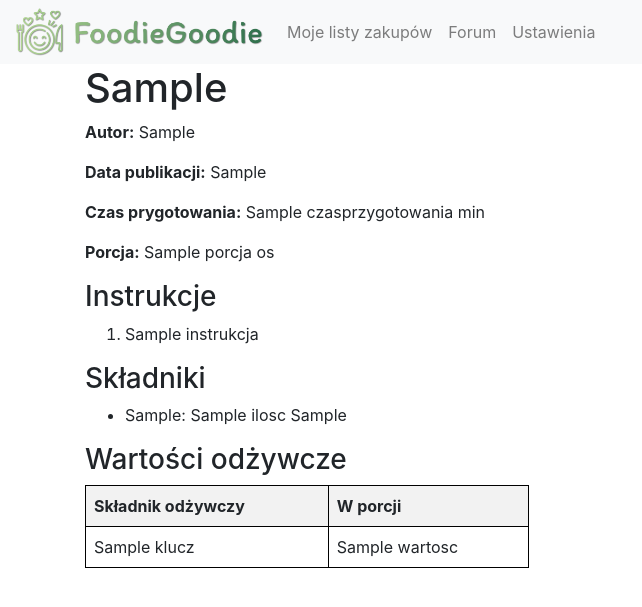
After one commit to natmali404/FoodieGoodie, a Django app: template foodie_goodie/foodie_goodie_app/templates/recipedetails/recipe_detail.html in a window 1280 px wide. The commit adds this page. Shown: the top 607 px of the page, without its empty margins (0-642 px from the left). Run offline with Django 5.2, Linux system fonts and the light colour scheme; the template is opened without the code that fills it: most values are stand-ins (such as "Sample title", 1, 10 or a date in 2020); some libraries are stand-ins or nearby versions.

Commit message:
first look recepie_detail

```diff
--- a/foodie_goodie/foodie_goodie_app/templates/home.html
+++ b/foodie_goodie/foodie_goodie_app/templates/home.html
@@ -20,6 +20,11 @@
         <a href=""><button class="usecase-button">Forum</button></a>
     </div>
 
+    <div class="usecase-section">
+        <p>2.1.3 i 5 Interakcja z przepisem + przeliczanie składników (Mateusz Dejewski)</p>
+        <a href=""><button class="usecase-button">Przepis</button></a>
+    </div>
+
 
 </main>
 {% endblock %}
--- /dev/null
+++ b/foodie_goodie/foodie_goodie_app/templates/recipedetails/recipe_detail.html
@@ -0,0 +1,47 @@
+{% extends "base.html" %}
+
+{% block title %}{{ przepis.nazwaPrzepisu }}{% endblock %}
+
+{% block content %}
+<div class="przepis-detail">
+    <h1>{{ przepis.nazwaPrzepisu }}</h1>
+    <p><strong>Autor:</strong> {{ przepis.autorPrzepisu.nazwaUzytkownika }}</p>
+    <p><strong>Data publikacji:</strong> {{ przepis.dataPublikacji }}</p>
+    <p><strong>Czas prygotowania:</strong> {{ przepis.czasprzygotowania }} min</p>
+    <p><strong>Porcja:</strong> {{ przepis.porcja }} os</p>
+
+
+    <h3>Instrukcje</h3>
+    <ol>
+        {% for instrukcja in przepis.instrukcje %}
+        <li>{{ instrukcja }}</li>
+        {% endfor %}
+    </ol>
+
+    <h3>Składniki</h3>
+    <ul>
+        {% for skladnik_przepisu in skladniki_przepisu %}
+        <li>{{ skladnik_przepisu.skladnik.nazwaSkladnika }}: {{ skladnik_przepisu.skladnik.ilosc }} {{ skladnik_przepisu.skladnik.jednostka.nazwaJednostki }}</li>
+        {% endfor %}
+    </ul>
+
+    <h3>Wartości odżywcze</h3>
+<table style="border-collapse: collapse; width: 40%; border: 1px solid black;">
+    <thead>
+        <tr style="border: 1px solid black; background-color: #f2f2f2;">
+            <th style="border: 1px solid black; padding: 8px;">Składnik odżywczy</th>
+            <th style="border: 1px solid black; padding: 8px;">W porcji</th>
+        </tr>
+    </thead>
+    <tbody>
+        {% for klucz, wartosc in przepis.wartosciodzywcze.items %}
+        <tr style="border: 1px solid black;">
+            <td style="border: 1px solid black; padding: 8px;">{{ klucz }}</td>
+            <td style="border: 1px solid black; padding: 8px;">{{ wartosc }}</td>
+        </tr>
+        {% endfor %}
+    </tbody>
+</table>
+
+</div>
+{% endblock %}
--- a/foodie_goodie/foodie_goodie_app/urls.py
+++ b/foodie_goodie/foodie_goodie_app/urls.py
@@ -5,4 +5,5 @@ from .swagger import schema_view
 urlpatterns = [
     path('', main_views.home, name='home'),  # Home view
     path('swagger/', schema_view.with_ui('swagger', cache_timeout=0), name='schema-swagger-ui'),
+    path('przepis/<int:id>/', main_views.przepis_detail, name='recipe_detail'),
 ]
```
Also changed, not shown: foodie_goodie/foodie_goodie_app/management/commands/seed_lists_and_recipes.py (+18 -8 lines), foodie_goodie/foodie_goodie_app/models.py (+8 -0 lines), foodie_goodie/foodie_goodie_app/views/main_views.py (+13 -1 lines), foodie_goodie/foodie_goodie_app/migrations/0002_przepis_wartosciodzywcze_obserwowanie.py (added), foodie_goodie/foodie_goodie_app/migrations/0003_alter_przepis_wartosciodzywcze.py (added), foodie_goodie/foodie_goodie_app/migrations/0004_przepis_czasprzygotowania_przepis_porcja.py (added), foodie_goodie/foodie_goodie_app/migrations/0005_jednostka_minimalnawartosc.py (added).
